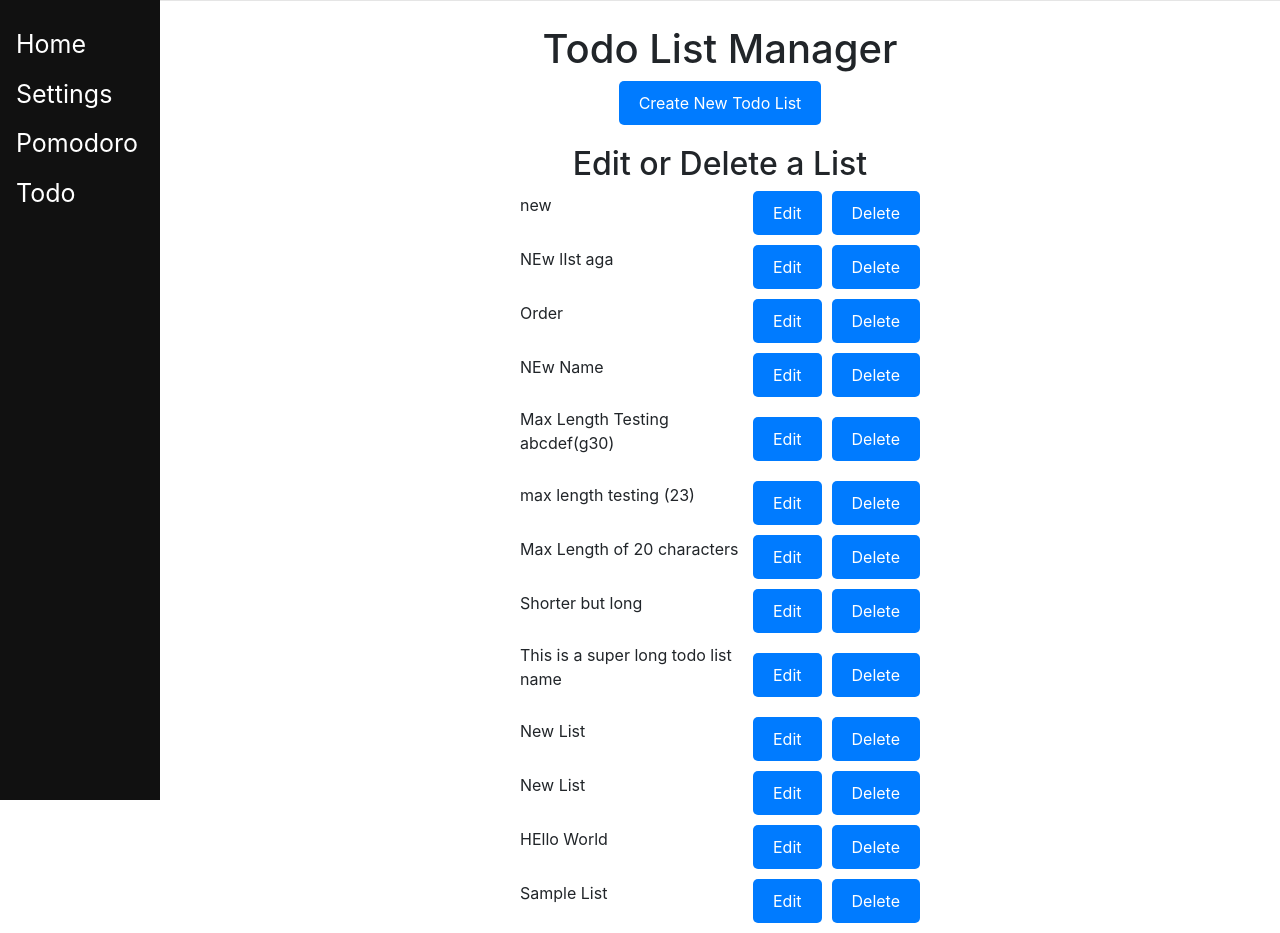
After one commit to PrasadSaha1/productivity_app, a Django app: page /todo/ in a window 1280 px wide. The commit adds this page. Run offline with Django 5.2, Linux system fonts and the light colour scheme; a user stored in the database is signed in; data comes from the database, SQL or seed files in the repository; both versions use the stored data as it was after the commit.

Commit message:
Add files via upload

```diff
--- a/productivityAPp/productivity_app/main/admin.py
+++ b/productivityAPp/productivity_app/main/admin.py
@@ -1,5 +1,7 @@
 from django.contrib import admin
 from .models import PomodoroTimer
+from .models import TodoList
 
 # Register your models here.
 admin.site.register(PomodoroTimer)
+admin.site.register(TodoList)
--- a/productivityAPp/productivity_app/main/forms.py
+++ b/productivityAPp/productivity_app/main/forms.py
@@ -21,3 +21,7 @@ class CreateNewTimer(forms.ModelForm):
             cleaned_data['long_break'] = -1
 
         return cleaned_data
+
+
+class CreateNewList(forms.Form):
+    name = forms.CharField(label="Name", max_length=30)
--- a/productivityAPp/productivity_app/main/models.py
+++ b/productivityAPp/productivity_app/main/models.py
@@ -19,3 +19,20 @@ class PomodoroTimer(models.Model):
 
     def __str__(self):
         return self.name
+
+
+class TodoList(models.Model):
+    user = models.ForeignKey(User, on_delete=models.CASCADE, related_name="todolist", null=True)
+    name = models.CharField(max_length=30)
+
+    def __str__(self):
+        return self.name
+
+
+class Item(models.Model):
+    todolist = models.ForeignKey(TodoList, on_delete=models.CASCADE)
+    text = models.CharField(max_length=300)
+    complete = models.BooleanField()
+
+    def __str__(self):
+        return self.text
--- a/productivityAPp/productivity_app/main/templates/main/base.html
+++ b/productivityAPp/productivity_app/main/templates/main/base.html
@@ -64,6 +64,7 @@
         <a href="/home">Home</a>
         <a href="/settings">Settings</a>
         <a href="/pomodoro">Pomodoro</a>
+        <a href="/todo">Todo</a>
     </div>
 
     <div id="content" class="main">
--- /dev/null
+++ b/productivityAPp/productivity_app/main/templates/main/todo.html
@@ -0,0 +1,38 @@
+{% extends 'main/base.html' %}
+
+{% block title %}
+View Lists
+{% endblock %}
+
+{% block content %}
+<div style="display: flex; flex-direction: column; align-items: center;">
+    <h1>Todo List Manager</h1>
+    <button type="button" style="margin-bottom: 20px;" onclick="window.location.href='{% url 'create_todo_list' %}'">
+        Create New Todo List
+    </button>
+    <h2>Edit or Delete a List</h2>
+    <div style="width: 100%; max-width: 400px;"> <!-- Set a max-width for alignment -->
+        {% for item in ls %}
+        <div style="display: flex; justify-content: space-between; align-items: center; margin-bottom: 10px;">
+            <p style="flex-grow: 1; margin-right: 10px; text-align: left;">{{ item }}</p>
+            <div style="display: flex; align-items: center;">
+                <button type="button" style="margin-right: 10px;" onclick="window.location.href='{% url 'view_single_list' item.id %}'">
+                    Edit
+                </button>
+                <form method="post" action="{% url 'todo' %}" onsubmit="return confirmDelete();">
+                    {% csrf_token %}
+                    <input type="hidden" name="id" value="{{ item.id }}">
+                    <button type="submit" name="delete" value="delete">Delete</button>
+                </form>
+            </div>
+        </div>
+        {% endfor %}
+    </div>
+</div>
+
+<script>
+    function confirmDelete() {
+        return confirm('Are you sure you want to delete this item?');
+    }
+</script>
+{% endblock %}
--- a/productivityAPp/productivity_app/main/urls.py
+++ b/productivityAPp/productivity_app/main/urls.py
@@ -22,4 +22,7 @@ urlpatterns = [
      path("update_work_time_elapsed/", views.update_work_time_elapsed, name="update_work_time_elapsed"),
      path("update_last_work_session_length/", views.update_last_work_session_length, name="update_last_work_session_length"),
      path('start_auto_timer/<int:id>', views.start_timer, name="start_auto_timer"),
+     path("todo/", views.todo, name="todo"),
+     path("create_todo_list/", views.create_todo_list, name="create_todo_list"),
+     path('view_single_list/<int:id>', views.view_single_list, name="view_single_list"),
 ]
--- a/productivityAPp/productivity_app/main/views.py
+++ b/productivityAPp/productivity_app/main/views.py
@@ -9,10 +9,11 @@ from django.views.decorators.csrf import csrf_exempt
 from django.utils.decorators import method_decorator
 from django.views import View
 from django.views.decorators.http import require_POST
+from django.http import HttpResponseRedirect
 import json
 
-from .forms import CreateNewTimer
-from .models import PomodoroTimer  # Import your model
+from .forms import CreateNewTimer, CreateNewList
+from .models import PomodoroTimer, TodoList
 
 # Create your views here.
 breaks_until_long_break = -1
@@ -148,7 +149,6 @@ def start_timer(request, id):
     file = "main/start_timer.html"
     if timer.work_period == -1:
         file = "main/start_auto_timer.html"
-    print(work_time_elapsed)
 
     return render(request, file,
                   {'timer': timer, 'work_sessions_left': breaks_until_long_break + 1,
@@ -174,7 +174,6 @@ def edit_timer(request, id):
             # Redirect to the productivity view
             return redirect('pomodoro')  # Use the URL name for redirection
         else:
-            print(str(oringial_timer.date_created)[:10])
             print(form.errors)
     else:
         form = CreateNewTimer()
@@ -264,3 +263,49 @@ def update_last_work_session_length(request):
         last_work_session_length = int(new_value)
         return JsonResponse({'status': 'success', 'new_value': new_value})
     return JsonResponse({'status': 'failure'})
+
+@login_required(login_url="/register/")
+def todo(request):
+    ls = TodoList.objects.filter(user=request.user).order_by('-id')
+    return render(request, "main/todo.html", {"ls": ls})
+
+
+@login_required(login_url='/register/')
+def create_todo_list(request):
+    if request.method == "POST":
+        form = CreateNewList(request.POST)
+
+        if form.is_valid():
+            n = form.cleaned_data["name"]
+            t = TodoList(name=n)
+            t.save()
+            request.user.todolist.add(t)
+
+        # return redirect("/%i" % t.id)
+        return HttpResponseRedirect("/view_single_list/%i" % t.id)
+
+    else:
+        form = CreateNewList()
+    return render(request, "main/create_todo_list.html", {"form": form})
+
+
+@login_required(login_url='/register/')
+def view_single_list(request, id):
+    ls = get_object_or_404(TodoList, id=id)
+
+    if ls in request.user.todolist.all():
+        if request.method == "POST":
+            for item in ls.item_set.all():
+                if request.POST.get("c" + str(item.id)) == "clicked":
+                    item.delete()
+                else:
+                    item.complete = False
+                    item.save()
+
+            if request.POST.get("newItem"):
+                txt = request.POST.get("new")
+                ls.item_set.create(text=txt, complete=False)
+
+        return render(request, "main/view_single_list.html", {"ls": ls})
+    else:
+        return render(request, "main/todo.html", {})
```
Also changed, not shown: productivityAPp/productivity_app/main/templates/main/create_todo_list.html (added, +16 -0 lines), productivityAPp/productivity_app/main/templates/main/start_timer.html (+7 -13 lines), productivityAPp/productivity_app/main/templates/main/view_single_list.html (added, +23 -0 lines), productivityAPp/productivity_app/db.sqlite3, productivityAPp/productivity_app/main/migrations/0010_todolist_item.py (added), productivityAPp/productivity_app/main/migrations/0011_alter_todolist_name.py (added).
